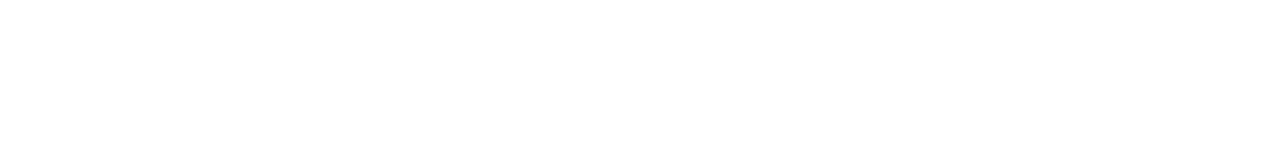
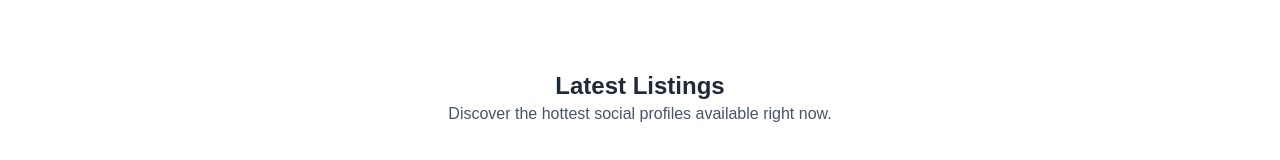
Before and after one commit to SwaroopDangal/Social-Profile-MarketPlace, a React (Vite) app in the folder client/: page / in a window 1280 px wide. Shown: the part 594-754 px from the top of the page. Built offline with nearby package versions, Linux system fonts and the light colour scheme; no server answers; a web font is replaced by a local one.

Commit message:
Add LatestListings and Title components; integrate LatestListings into Home page

```diff
--- /dev/null
+++ b/client/src/components/LatestListings.jsx
@@ -0,0 +1,18 @@
+import React from "react";
+import Title from "./Title";
+
+const LatestListings = () => {
+  return (
+    <div className="mt-20 mb-8">
+      <Title
+        title={"Latest Listings"}
+        description={
+          "Discover the hottest social profiles available right now."
+        }
+      />
+      <div className="flex flex-col gap-6 px-6"></div>
+    </div>
+  );
+};
+
+export default LatestListings;
--- /dev/null
+++ b/client/src/components/Title.jsx
@@ -0,0 +1,12 @@
+import React from "react";
+
+const Title = ({ title, description }) => {
+  return (
+    <div className="flex flex-col items-center mb-8">
+      <h3 className="text-2xl font-bold text-gray-800">{title}</h3>
+      <p className="max-w-125 text-slate-600">{description}</p>
+    </div>
+  );
+};
+
+export default Title;
--- a/client/src/index.css
+++ b/client/src/index.css
@@ -4,3 +4,10 @@
 * {
   font-family: "Rethink Sans", sans-serif;
 }
+button {
+  @apply cursor-pointer;
+}
+
+.no-scrollbar::-webkit-scrollbar {
+  display: none;
+}
--- a/client/src/pages/Home.jsx
+++ b/client/src/pages/Home.jsx
@@ -1,10 +1,12 @@
 import React from "react";
 import Hero from "../components/Hero";
+import LatestListings from "../components/LatestListings";
 
 const Home = () => {
   return (
     <div>
       <Hero />
+      <LatestListings />
     </div>
   );
 };
```
